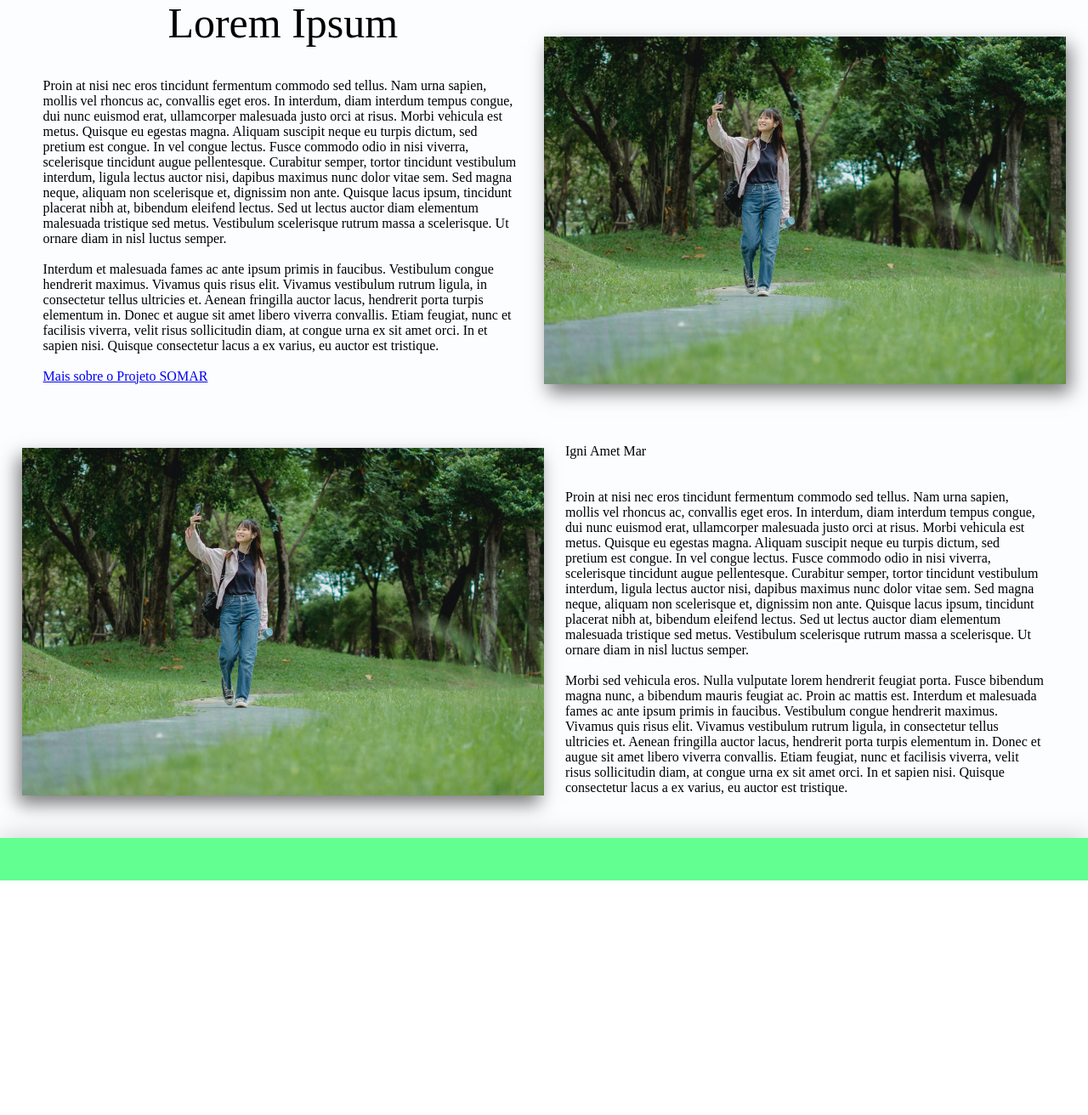
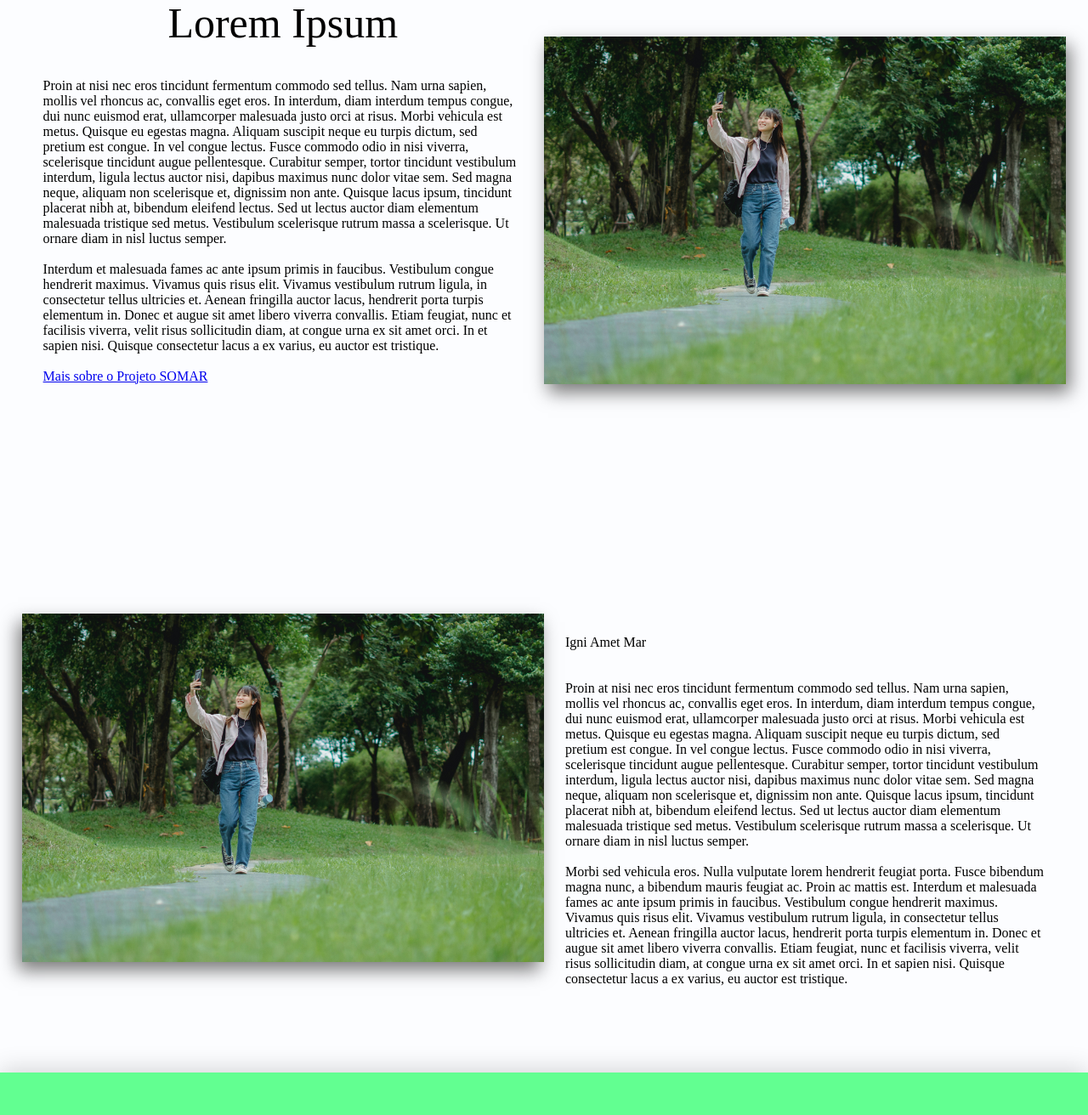
Before and after one commit to Luansr01/project-alexandria, a Django app: page / in a window 1280 px wide. Shown: the part 98-1410 px from the top of the page at 85% size. Before the commit the page ends 1134 px from the top, so only its background shows below. Run offline with Django 4.2, Linux system fonts and the light colour scheme.

Commit message:
Made some changes to the homepage layout

```diff
--- a/alexandria/alexandria_site/static/css/stylesheet.css
+++ b/alexandria/alexandria_site/static/css/stylesheet.css
@@ -154,12 +154,14 @@ body{
   height: 50px;
   bottom: 0;
   z-index: 998;
+  margin-top: 50px;
 }
 
 /* <- HOMEPAGE -> */
 
 #homepage{
   padding: 2%;
+
 }
 
 #txt-one{
@@ -180,13 +182,13 @@ body{
 }
 
 #txt-two{
-  margin-top: 20px;
+  margin-top: 20%;
   margin-left: 50%;
   padding: 25px;
 }
 
 #img-two{
-  margin-top: 50px;
+  margin-top: 20%;
   width: 50%;
   float: left;
 }
--- a/alexandria/alexandria_site/templates/alexandria_site/layout.html
+++ b/alexandria/alexandria_site/templates/alexandria_site/layout.html
@@ -9,7 +9,6 @@
   <title>Alexandria</title>
 
   <link href="{% static 'css/stylesheet.css' %}" rel="stylesheet">
-  <link rel="stylesheet" href="./style.css">
   <link rel="icon" href="./favicon.ico" type="image/x-icon">
 </head>
 
```
